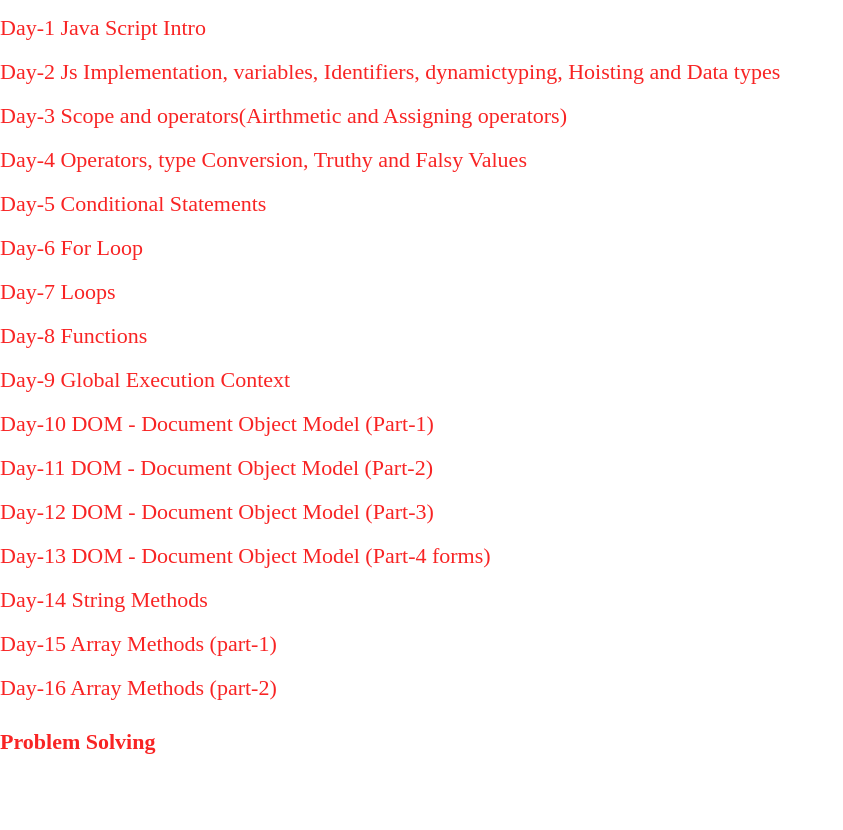
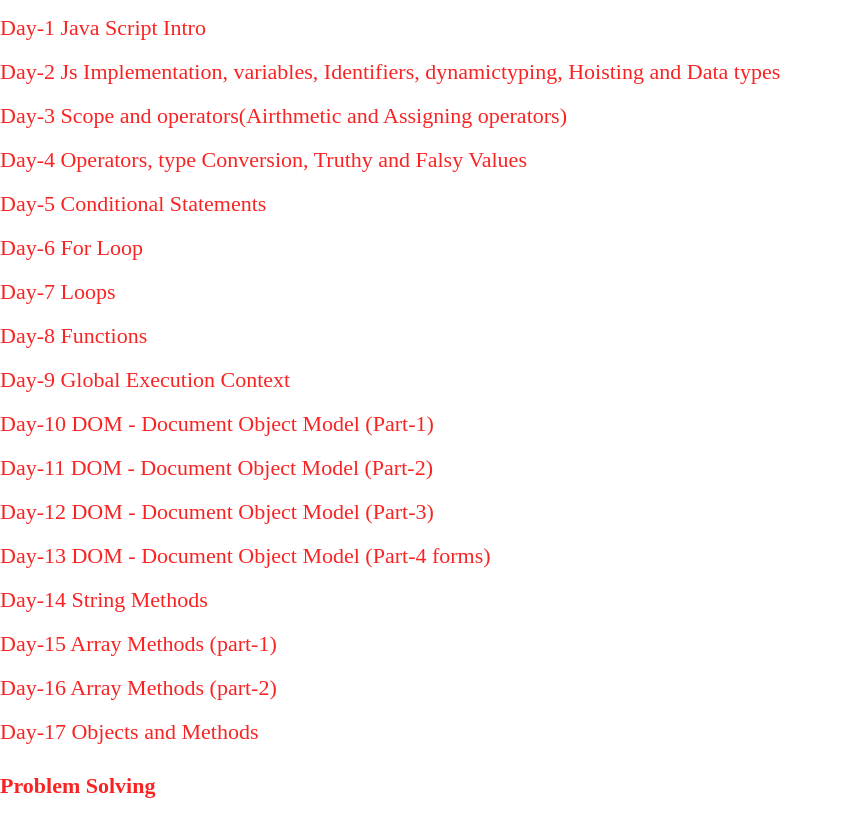
Before and after one commit to Abhinavsai-12/10kCoders_JavaScript, a plain HTML site: page index.html in a window 1280 px wide. Shown: the part 77-907 px from the top of the page, without its empty margins (0-843 px from the left). Before the commit the page ends 863 px from the top, so only its background shows below. Drawn offline with Linux system fonts and the light colour scheme.

Commit message:
Day-17 1st commit

```diff
--- a/index.html
+++ b/index.html
@@ -74,6 +74,8 @@
     <br><br>
     <a href="Day-16 Array Methods part-2/index.html">Day-16 Array Methods (part-2)</a>
     <br><br>
+    <a href="Day-17 Objects/index.html">Day-17 Objects and Methods</a>
+    <br><br>
 
 
 
```
